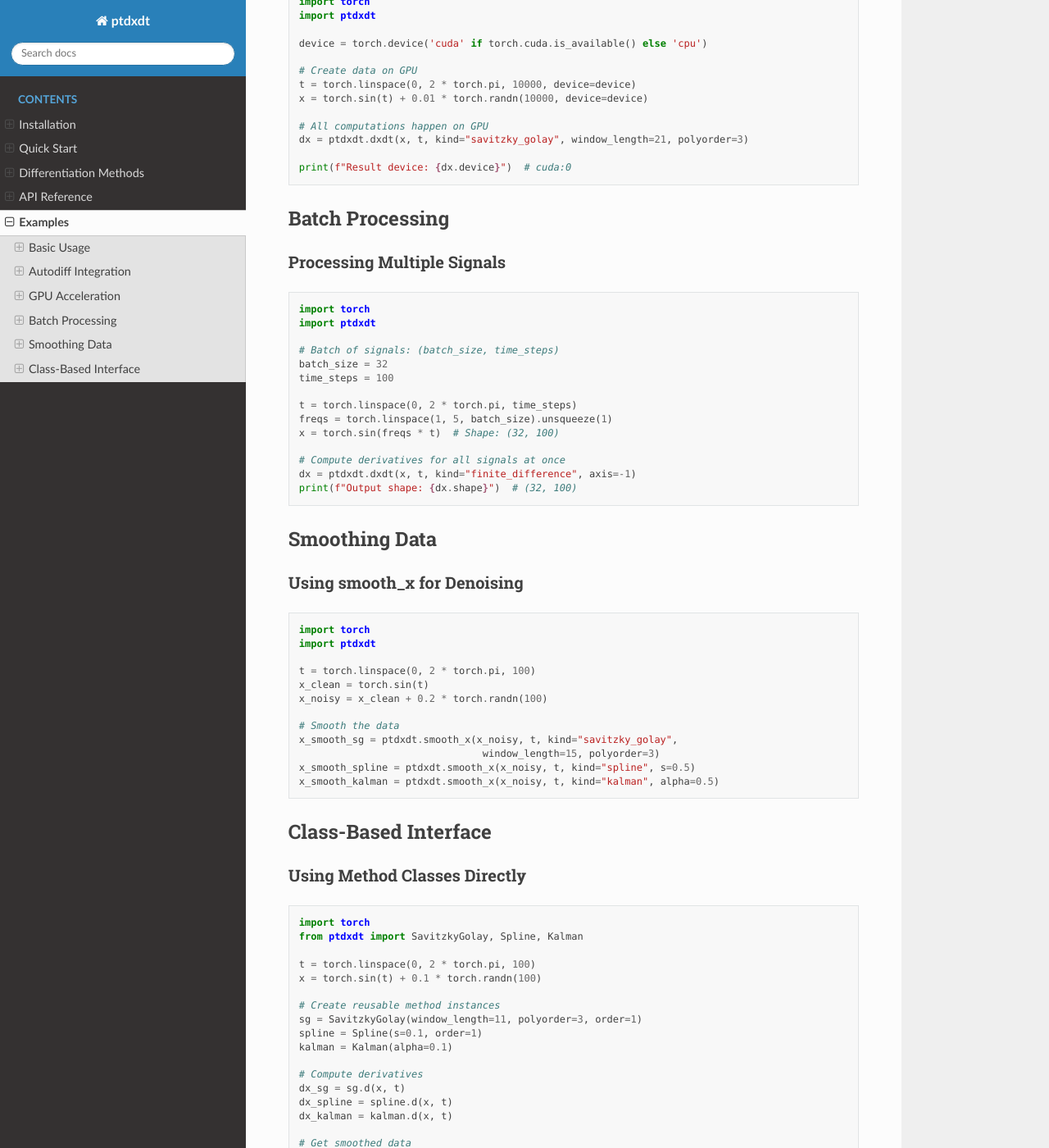
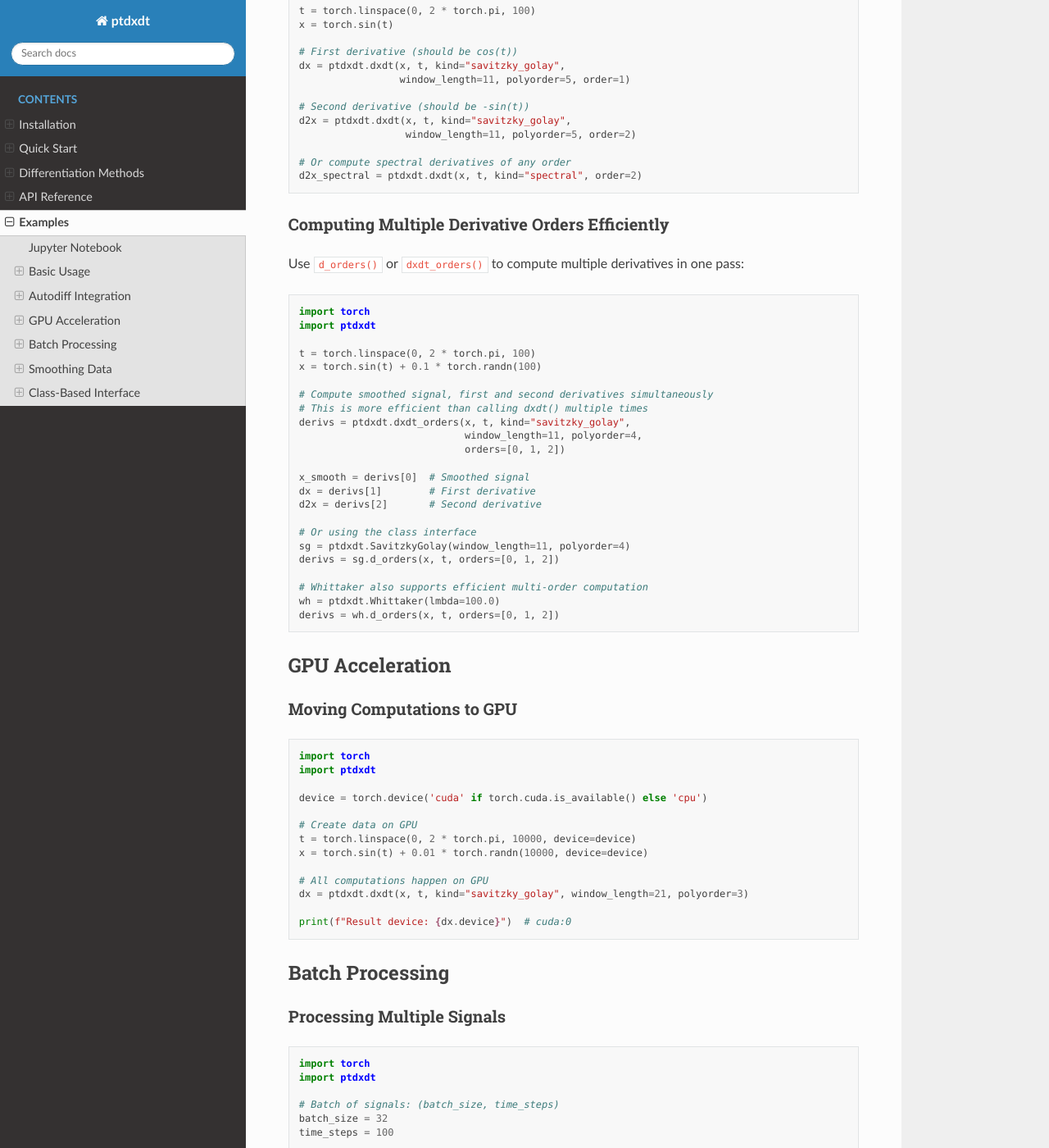
Before and after one commit to mstoelzle/torch-dxdt, a Sphinx documentation site: the page built from docs/examples.md, in a window 1280 px wide and 1400 px high, scrolled down 2577 px. Shown: the whole window at 82% size. Built offline with Sphinx 7.4.7 and the Read the Docs theme 3.1.0, drawn with Linux system fonts in a browser that asks for light colours; some of the changed text lies outside the part shown.

Commit message:
Add Whittaker-Eilers Smoother and enhance documentation
- Introduced the Whittaker class for global smoothing using penalized least squares.
- Updated README.md to include examples and usage for higher-order derivatives.
- Enhanced API documentation to reflect the addition of the Whittaker method.
- Added comprehensive examples in examples.md and comparing_methods.ipynb for method comparisons.
- Updated quickstart and methods documentation to include Whittaker.
- Improved code formatting and consistency across various files.

````diff
--- a/docs/examples.md
+++ b/docs/examples.md
@@ -1,4 +1,17 @@
 # Examples
+
+## Jupyter Notebook
+
+For an interactive comparison of all methods with visualizations and benchmarks, see the Jupyter notebook:
+
+📓 **[examples/comparing_methods.ipynb](https://github.com/mstoelzle/torch-dxdt/blob/main/examples/comparing_methods.ipynb)**
+
+The notebook includes:
+- Visual comparison of all 7 differentiation methods
+- RMSE accuracy analysis across noise levels (no noise, low noise, high noise)
+- Computational efficiency benchmarks (forward and backward pass timing)
+- Parameter tuning examples for noisy data
+- Smoothing method comparisons
 
 ## Basic Usage
 
@@ -52,6 +65,7 @@ dx_sg = ptdxdt.dxdt(x_noisy, t, kind="savitzky_golay",
 dx_spline = ptdxdt.dxdt(x_noisy, t, kind="spline", s=0.1)
 dx_kernel = ptdxdt.dxdt(x_noisy, t, kind="kernel", sigma=0.5, lmbd=0.1)
 dx_kalman = ptdxdt.dxdt(x_noisy, t, kind="kalman", alpha=0.1)
+dx_whittaker = ptdxdt.dxdt(x_noisy, t, kind="whittaker", lmbda=100.0)
 ```
 
 ## Autodiff Integration
@@ -130,6 +144,36 @@ d2x = ptdxdt.dxdt(x, t, kind="savitzky_golay",
 d2x_spectral = ptdxdt.dxdt(x, t, kind="spectral", order=2)
 ```
 
+### Computing Multiple Derivative Orders Efficiently
+
+Use `d_orders()` or `dxdt_orders()` to compute multiple derivatives in one pass:
+
+```python
+import torch
+import ptdxdt
+
+t = torch.linspace(0, 2 * torch.pi, 100)
+x = torch.sin(t) + 0.1 * torch.randn(100)
+
+# Compute smoothed signal, first and second derivatives simultaneously
+# This is more efficient than calling dxdt() multiple times
+derivs = ptdxdt.dxdt_orders(x, t, kind="savitzky_golay",
+                            window_length=11, polyorder=4,
+                            orders=[0, 1, 2])
+
+x_smooth = derivs[0]  # Smoothed signal
+dx = derivs[1]        # First derivative
+d2x = derivs[2]       # Second derivative
+
+# Or using the class interface
+sg = ptdxdt.SavitzkyGolay(window_length=11, polyorder=4)
+derivs = sg.d_orders(x, t, orders=[0, 1, 2])
+
+# Whittaker also supports efficient multi-order computation
+wh = ptdxdt.Whittaker(lmbda=100.0)
+derivs = wh.d_orders(x, t, orders=[0, 1, 2])
+```
+
 ## GPU Acceleration
 
 ### Moving Computations to GPU
@@ -188,6 +232,7 @@ x_smooth_sg = ptdxdt.smooth_x(x_noisy, t, kind="savitzky_golay",
                                window_length=15, polyorder=3)
 x_smooth_spline = ptdxdt.smooth_x(x_noisy, t, kind="spline", s=0.5)
 x_smooth_kalman = ptdxdt.smooth_x(x_noisy, t, kind="kalman", alpha=0.5)
+x_smooth_whittaker = ptdxdt.smooth_x(x_noisy, t, kind="whittaker", lmbda=100.0)
 ```
 
 ## Class-Based Interface
@@ -212,5 +257,5 @@ dx_spline = spline.d(x, t)
 dx_kalman = kalman.d(x, t)
 
 # Get smoothed data
-x_smooth = sg.smooth_x(x, t)
+x_smooth = sg.smooth(x, t)
 ```
--- a/ptdxdt/__init__.py
+++ b/ptdxdt/__init__.py
@@ -13,6 +13,7 @@ Available Methods:
     - Spline: Smoothing spline differentiation
     - Kernel: Gaussian process kernel methods
     - Kalman: Kalman smoother for probabilistic differentiation
+    - Whittaker: Whittaker-Eilers global smoother with penalized least squares
 
 Example:
     >>> import torch
@@ -85,11 +86,12 @@ def dxdt(x, t, kind=None, axis=-1, **kwargs):
 
     Available kwargs by method:
         - finite_difference: k (window size), periodic (bool)
-        - savitzky_golay: window_length, polyorder, deriv, periodic
+        - savitzky_golay: window_length, polyorder, order, periodic
         - spectral: order, filter_func
         - spline: s (smoothing parameter)
         - kernel: sigma, lmbd, kernel
         - kalman: alpha
+        - whittaker: lmbda (smoothing parameter), d_order (difference order)
 
     Example:
         >>> t = torch.linspace(0, 2*torch.pi, 100)
@@ -118,6 +120,7 @@ def smooth_x(x, t, kind=None, axis=-1, **kwargs):
     - spline
     - kernel
     - kalman
+    - whittaker
 
     Args:
         x: torch.Tensor of shape (..., T) containing the signal values.
````
Also changed, not shown: README.md (+24 -5 lines), docs/api.md (+13 -0 lines), docs/index.md (+2 -1 lines), docs/installation.md (+1 -1 lines), docs/methods.md (+55 -0 lines), docs/quickstart.md (+1 -1 lines), 1 other file.
